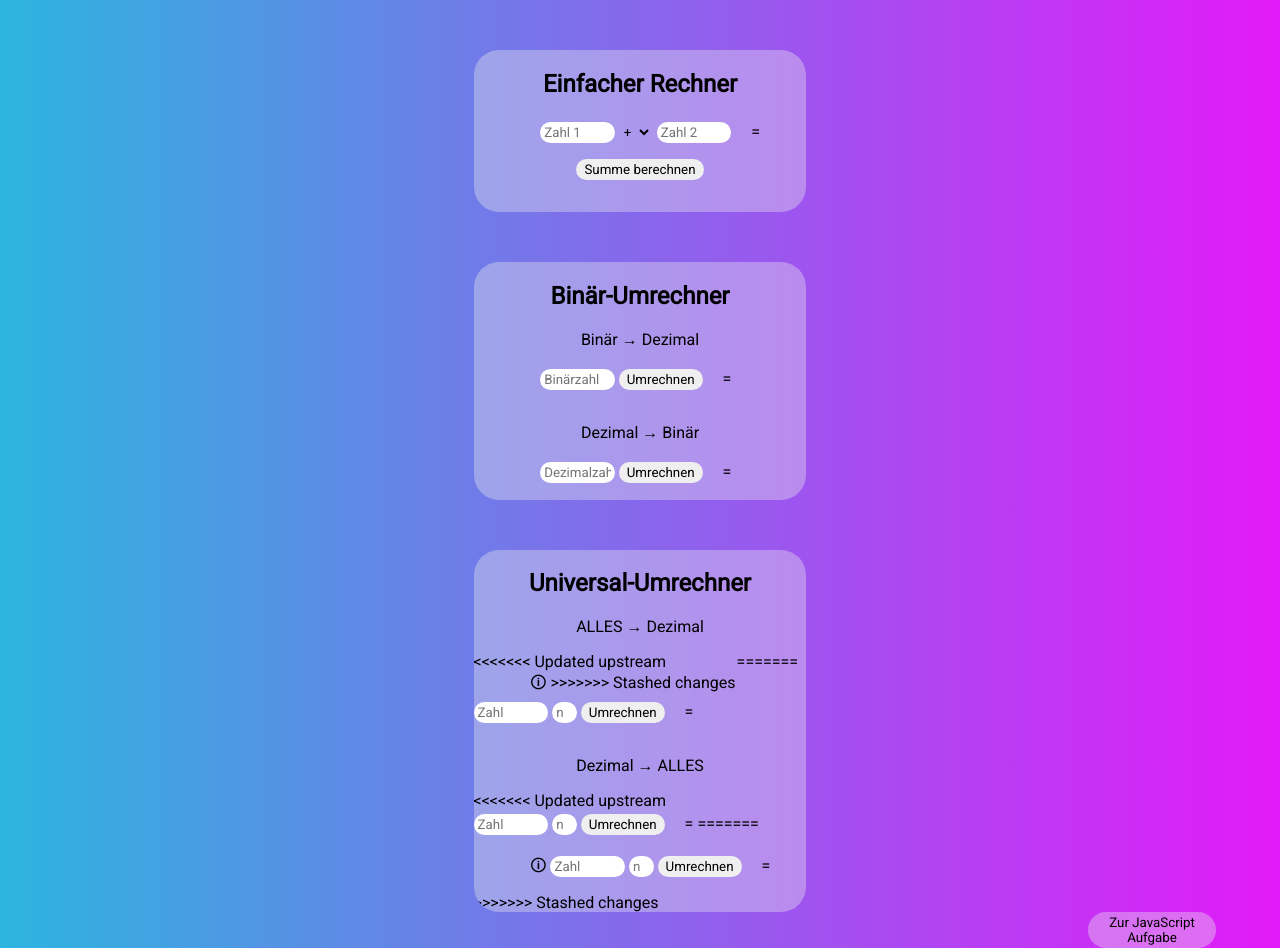
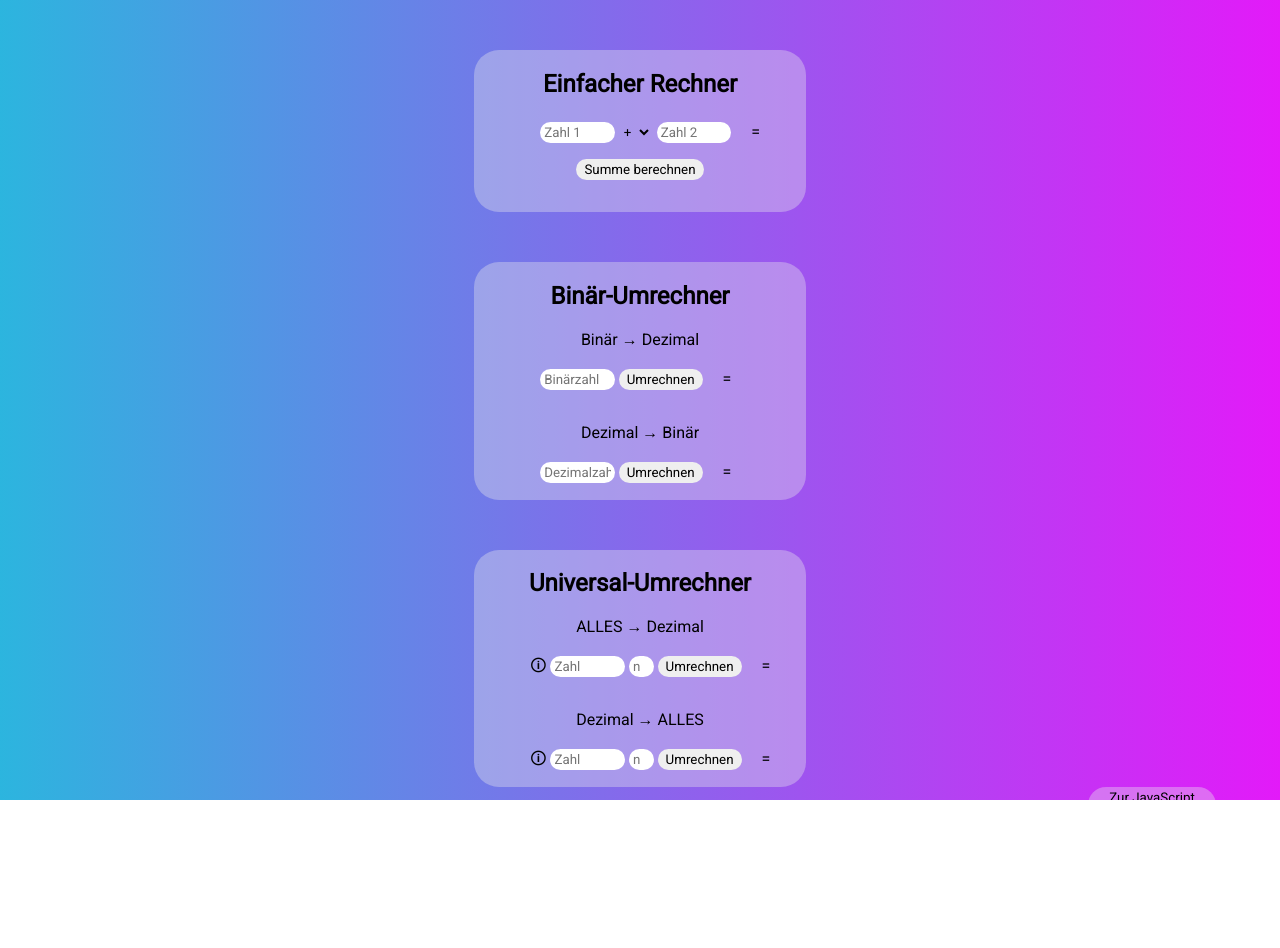
Before and after one commit to staubtornado/itec-calculator, a plain HTML site: page index.html in a window 1280 px wide. After the commit the page ends 800 px from the top, so only its background shows below. Drawn offline with nearby package versions, Linux system fonts and the light colour scheme.

Commit message:
Added gradient Animation and Information button

```diff
--- a/index.html
+++ b/index.html
@@ -53,26 +53,14 @@
     <div id="no_margin_bottom">
         <h2>Universal-Umrechner</h2>
         <p>ALLES → Dezimal</p>
-<<<<<<< Updated upstream
-        <label class="umrechnen" for="zahl5"></label>
-=======
         <span class="info" onclick="howToUse('Geben Sie eine Zahl in einem beliebigen Zahlensystem ein und bei n die Basis dieser Zahl.')">🛈</span>
         <label for="zahl5"></label>
->>>>>>> Stashed changes
         <input type="text" id="zahl5" placeholder="Zahl" />
         <label for="zahl6"></label>
         <input type="text" id="zahl6" class="basis" placeholder="n" />
         <button onclick="universalToDecimal('zahl5', 'ergebnis3', 'zahl6')">Umrechnen</button>
         <span id="ergebnis3">　=</span>
         <p>Dezimal → ALLES</p>
-<<<<<<< Updated upstream
-        <label class="umrechnen" for="zahl7"></label>
-        <input type="text" id="zahl7" placeholder="Zahl" />
-        <label for="zahl8"></label>
-        <input type="text" id="zahl8" class="basis" placeholder="n" />
-        <button onclick="decimalToUniversal('zahl7', 'ergebnis4', 'zahl8')">Umrechnen</button>
-        <span id="ergebnis4">　=</span>
-=======
         <span class="info " onclick="howToUse('Geben Sie eine Dezimalzahl ein und bei n die Basis des Zielzahlensystems ein.')">🛈</span>
         <label for=" zahl7 "></label>
         <input type="text " id="zahl7 " placeholder="Zahl " />
@@ -80,7 +68,6 @@
         <input type="text " id="zahl8 " class="basis " placeholder="n " />
         <button onclick="decimalToUniversal( 'zahl7', 'ergebnis4', 'zahl8') ">Umrechnen</button>
         <span id="ergebnis4 ">　=</span>
->>>>>>> Stashed changes
     </div>
 
 
--- a/style.css
+++ b/style.css
@@ -6,11 +6,7 @@
 html {
     width: 100%;
     height: 100%;
-<<<<<<< Updated upstream
-    overflow: auto
-=======
     overflow: auto;
->>>>>>> Stashed changes
 }
 
 body {
@@ -21,11 +17,7 @@ body {
     width: 100%;
     height: 100%;
     margin: 0;
-<<<<<<< Updated upstream
-    overflow: auto
-=======
     overflow: auto;
->>>>>>> Stashed changes
 }
 
 div {
@@ -56,8 +48,6 @@ div span {
 
 div .umrechnen {
     margin-left: 20%;
-<<<<<<< Updated upstream
-=======
 }
 
 div .info {
@@ -66,7 +56,6 @@ div .info {
 
 div .info:hover {
     cursor: pointer;
->>>>>>> Stashed changes
 }
 
 div p,
@@ -107,8 +96,6 @@ div .basis {
 
 #no_margin_bottom {
     margin-bottom: 0;
-<<<<<<< Updated upstream
-=======
 }
 
 @keyframes movingGradient {
@@ -121,5 +108,4 @@ div .basis {
     100% {
         background-position: 0% 50%;
     }
->>>>>>> Stashed changes
 }
```
